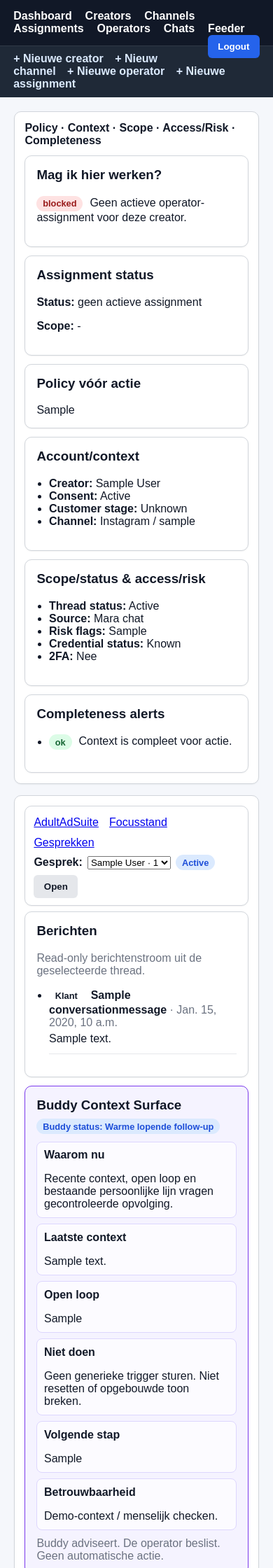
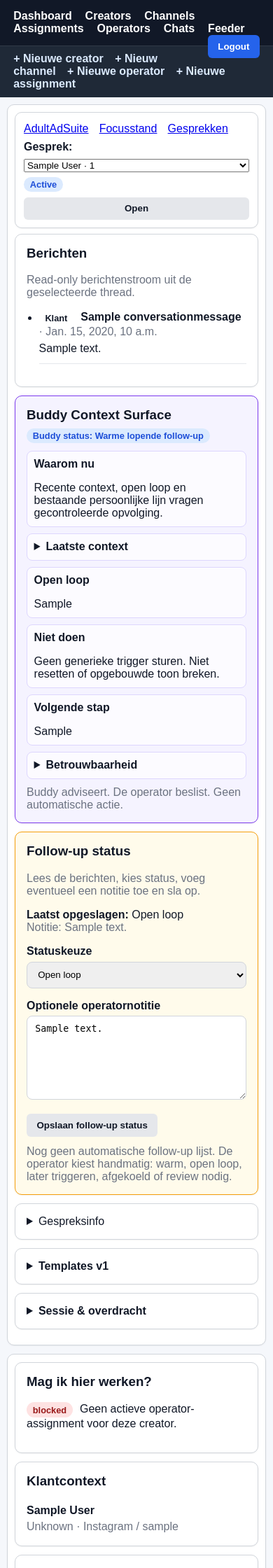
Before and after one commit to Hank-chinasky/marketing-monitor-v2, a Django app: page /chats/ in a window 390 px wide. Shown: the top 2240 px of the page at 70% size. Run offline with Django 5.2, Linux system fonts and the light colour scheme; a user stored in the database is signed in; tables that the repository leaves empty hold one stand-in row (values such as "Sample post").

Commit message:
Simplify responsive chat workfloor

```diff
--- a/templates/chats/chat_hub.html
+++ b/templates/chats/chat_hub.html
@@ -15,6 +15,25 @@
         </p>
     </div>
 
+    <div class="panel chat-compact-context" style="margin-bottom:0.75rem;">
+        <h3 style="margin-top:0;">Klantcontext</h3>
+        {% if selected_thread %}
+            <p style="margin-bottom:0;">
+                <strong>{{ selected_thread.creator.display_name }}</strong><br>
+                <span class="muted">
+                    {{ selected_thread.creator.get_customer_stage_display }}
+                    {% if selected_thread.channel %}
+                        · {{ selected_thread.channel.get_platform_display }} / {{ selected_thread.channel.handle }}
+                    {% endif %}
+                </span>
+            </p>
+        {% else %}
+            <p class="muted" style="margin-bottom:0;">Selecteer een gesprek voor klantcontext.</p>
+        {% endif %}
+    </div>
+
+    <details class="panel chat-secondary-details">
+        <summary>Context & veiligheid</summary>
     <div class="panel" style="margin-bottom:0.75rem;">
         <h3 style="margin-top:0;">Assignment status</h3>
         <p><strong>Status:</strong> {{ assignment_context.status_label }}</p>
@@ -77,14 +96,36 @@
             {% endfor %}
         </ul>
     </div>
+    </details>
 {% endblock %}
 
 {% block center_pane %}
     <style>
         .page > h1:first-child,
         .page > h1:first-child + .muted,
-        .shared-core-pane[aria-label="Werkvlak kolom"] > h2:first-child {
+        .shared-core-pane > h2:first-child {
             display: none;
+        }
+        .page {
+            max-width: 1600px;
+        }
+        .shared-core-shell {
+            grid-template-columns: minmax(220px, 250px) minmax(0, 1fr);
+            grid-template-areas:
+                "context work"
+                "operations operations";
+            gap: 0.75rem;
+            align-items: start;
+        }
+        .shared-core-pane[aria-label="Policy en context kolom"] {
+            grid-area: context;
+        }
+        .shared-core-pane[aria-label="Werkvlak kolom"] {
+            grid-area: work;
+        }
+        .shared-core-pane[aria-label="Handoff kolom"] {
+            grid-area: operations;
+            overflow: visible;
         }
         .chat-workfloor-sr-only {
             position: absolute;
@@ -109,7 +150,10 @@
         }
         .chat-message-buddy-layout {
             display: grid;
-            grid-template-columns: minmax(0, 2fr) minmax(280px, 1fr);
+            grid-template-columns: minmax(0, 1fr) minmax(300px, 340px);
+            grid-template-areas:
+                "messages buddy"
+                "followup buddy";
             gap: 0.75rem;
             align-items: start;
             margin-bottom: 0.75rem;
@@ -117,6 +161,7 @@
         .chat-message-column {
             display: grid;
             gap: 0.75rem;
+            grid-area: messages;
             min-width: 0;
         }
         .chat-message-panel,
@@ -129,7 +174,9 @@
             margin: 0;
             min-width: 0;
             position: static;
+            grid-area: buddy;
         }
+        .chat-follow-up-panel { grid-area: followup; margin-bottom: 0 !important; }
         .chat-buddy-header {
             display: flex;
             justify-content: space-between;
@@ -154,9 +201,64 @@
             display: block;
             margin-bottom: 0.25rem;
         }
-        @media (max-width: 900px) {
+        .chat-buddy-more > summary,
+        .chat-secondary-details > summary {
+            cursor: pointer;
+            font-weight: 700;
+        }
+        .chat-buddy-more[open] > summary,
+        .chat-secondary-details[open] > summary {
+            margin-bottom: 0.6rem;
+        }
+        .chat-secondary-details > .panel:first-of-type {
+            margin-top: 0.75rem;
+        }
+        .chat-compact-context p {
+            line-height: 1.45;
+        }
+        @media (max-width: 1100px) {
+            .page {
+                max-width: none;
+                padding: 1rem;
+            }
+            .shared-core-shell {
+                grid-template-columns: minmax(0, 1fr);
+                grid-template-areas:
+                    "work"
+                    "context"
+                    "operations";
+                min-height: auto;
+            }
+            .chat-message-buddy-layout {
+                grid-template-columns: minmax(0, 1fr) minmax(280px, 320px);
+            }
+        }
+        @media (max-width: 720px) {
+            .page {
+                padding: 0.6rem;
+            }
+            .shared-core-pane {
+                padding: 0.65rem;
+                overflow: visible;
+            }
             .chat-message-buddy-layout {
                 grid-template-columns: minmax(0, 1fr);
+                grid-template-areas:
+                    "messages"
+                    "buddy"
+                    "followup";
+            }
+            .chat-workfloor-top,
+            .chat-thread-form {
+                align-items: stretch;
+            }
+            .chat-thread-form {
+                width: 100%;
+            }
+            .chat-thread-form select,
+            .chat-thread-form button {
+                width: 100%;
+                max-width: none !important;
             }
         }
     </style>
@@ -258,14 +360,14 @@
                         <p style="margin-bottom:0;">Kies een gesprek om Buddy-context te zien.</p>
                     {% endif %}
                 </div>
-                <div class="chat-buddy-item">
-                    <strong>Laatste context</strong>
+                <details class="chat-buddy-item chat-buddy-more">
+                    <summary>Laatste context</summary>
                     {% if selected_thread %}
                         <p style="margin-bottom:0;">{{ latest_handoff_scan.summary|linebreaksbr }}</p>
                     {% else %}
                         <p style="margin-bottom:0;">Nog geen actieve thread geselecteerd.</p>
                     {% endif %}
-                </div>
+                </details>
                 <div class="chat-buddy-item">
                     <strong>Open loop</strong>
                     {% if selected_thread and selected_thread.open_loop %}
@@ -286,20 +388,19 @@
                         <p style="margin-bottom:0;">Selecteer eerst een gesprek.</p>
                     {% endif %}
                 </div>
-                <div class="chat-buddy-item">
-                    <strong>Betrouwbaarheid</strong>
+                <details class="chat-buddy-item chat-buddy-more">
+                    <summary>Betrouwbaarheid</summary>
                     <p style="margin-bottom:0;">Demo-context / menselijk checken.</p>
-                </div>
+                </details>
             </div>
 
             <p class="muted" style="margin-bottom:0; margin-top:0.65rem;">
                 Buddy adviseert. De operator beslist. Geen automatische actie.
             </p>
         </aside>
-    </div>
 
     {% if focus_mode %}
-        <div class="panel" style="margin-bottom:0.75rem; border-color:#f59e0b; background:#fffbeb;">
+        <div class="panel chat-follow-up-panel" style="margin-bottom:0.75rem; border-color:#f59e0b; background:#fffbeb;">
             <h3 style="margin-top:0;">Follow-up status</h3>
             <p class="muted" style="margin-bottom:0.75rem;">Lees de berichten, kies status, voeg eventueel een notitie toe en sla op.</p>
 
@@ -352,7 +453,7 @@
 
         </div>
     {% else %}
-        <div class="panel" style="margin-bottom:0.75rem; border-color:#f59e0b; background:#fffbeb;">
+        <div class="panel chat-follow-up-panel" style="margin-bottom:0.75rem; border-color:#f59e0b; background:#fffbeb;">
             <h3 style="margin-top:0;">Follow-up status</h3>
             <p class="muted" style="margin-bottom:0.75rem;">Lees de berichten, kies status, voeg eventueel een notitie toe en sla op.</p>
 
@@ -407,6 +508,7 @@
             </p>
         </div>
     {% endif %}
+    </div>
 
     {% if selected_thread and selected_thread.thread_summary %}
         <details class="panel" style="margin-bottom:0.75rem;">
@@ -417,8 +519,8 @@
         </details>
     {% endif %}
 
-    <div class="panel" style="margin-bottom:0.75rem;">
-        <h3 style="margin-top:0;">Templates v1</h3>
+    <details class="panel chat-secondary-details" style="margin-bottom:0.75rem;">
+        <summary>Templates v1</summary>
         <form method="get" style="display:grid; grid-template-columns:2fr 1fr 1fr auto; gap:0.5rem; align-items:end;">
             {% if focus_mode %}<input type="hidden" name="focus" value="1">{% endif %}
             <input type="hidden" name="thread" value="{% if selected_thread %}{{ selected_thread.pk }}{% endif %}">
@@ -461,7 +563,7 @@
                 <a class="quick-link" href="?{% if focus_mode %}focus=1&{% endif %}thread={% if selected_thread %}{{ selected_thread.pk }}{% endif %}&template={{ selected_template.id }}&template_q={{ template_query }}&template_type={{ template_type }}&template_tag={{ template_tag }}&template_action=use">Markeer als gebruikt</a>
             </div>
         {% endif %}
-    </div>
+    </details>
 
     {% if saved %}
         <div class="success-panel">Handoff opgeslagen. Laatste stand en volgende stap zijn bijgewerkt.</div>
@@ -474,6 +576,8 @@
     {% endif %}
 
     {% if selected_thread %}
+        <details class="panel chat-secondary-details" style="margin-bottom:0.75rem;">
+            <summary>Sessie & overdracht</summary>
         <div class="grid" style="margin-bottom:0.75rem;">
             <div class="panel">
                 <h3 style="margin-top:0;">Sessie starten</h3>
@@ -525,10 +629,13 @@
             </div>
             <div class="muted" style="margin-top:0.5rem;">Deze waarde wordt bijgewerkt door de handoff-afsluitmodule.</div>
         </div>
+        </details>
     {% endif %}
 {% endblock %}
 
 {% block right_pane %}
+    <details class="panel chat-secondary-details">
+        <summary>Operationele details</summary>
     <div class="panel" style="margin-bottom:0.75rem;">
         <h3 style="margin-top:0;">Laatste handoff</h3>
         {% if selected_thread %}
@@ -652,5 +759,6 @@
             <p class="muted">Selecteer eerst een thread om approvals te zien of aan te maken.</p>
         {% endif %}
     </div>
+    </details>
 
 {% endblock %}
```
Also changed, not shown: core/tests/test_buddy_surface_v0.py (+20 -1 lines).
